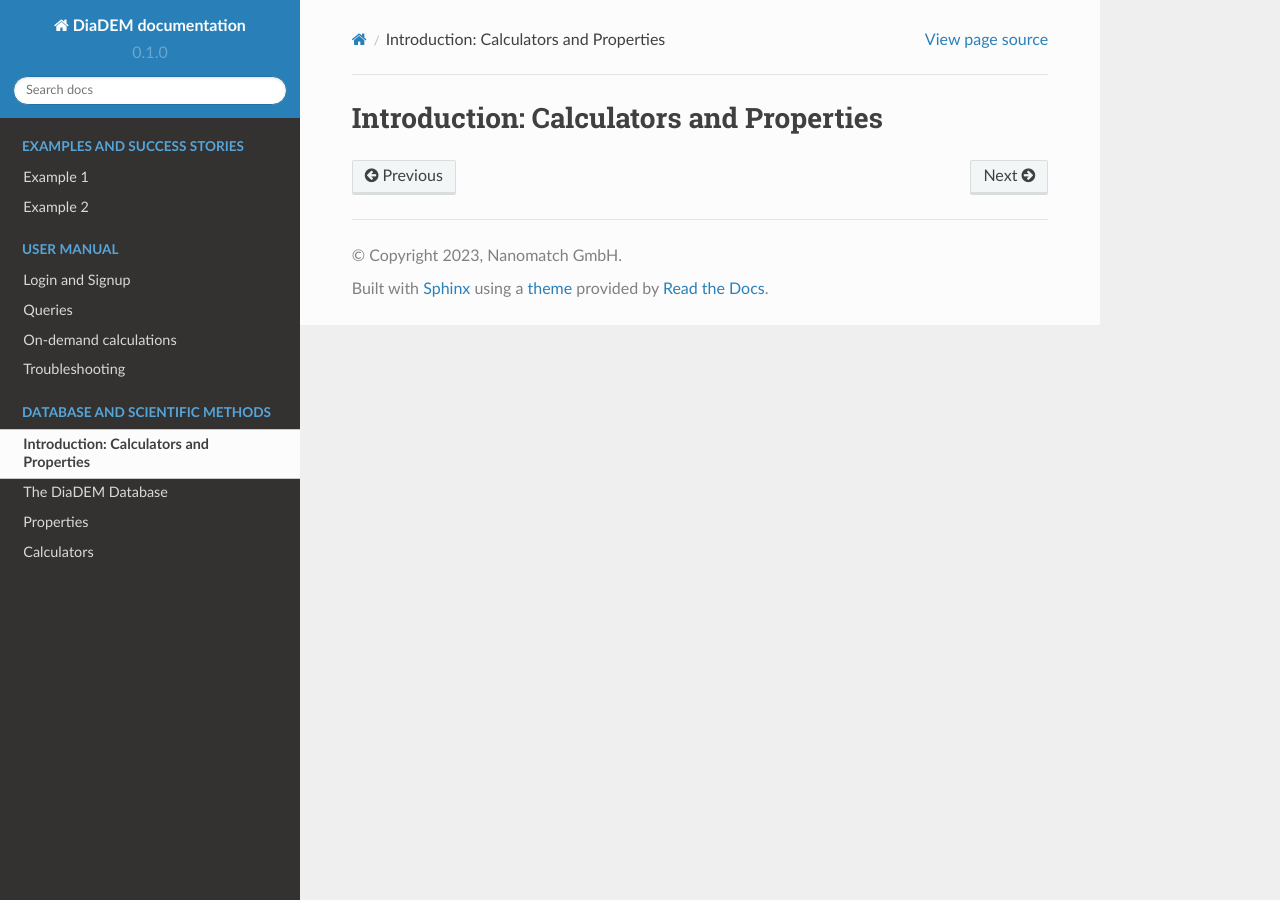
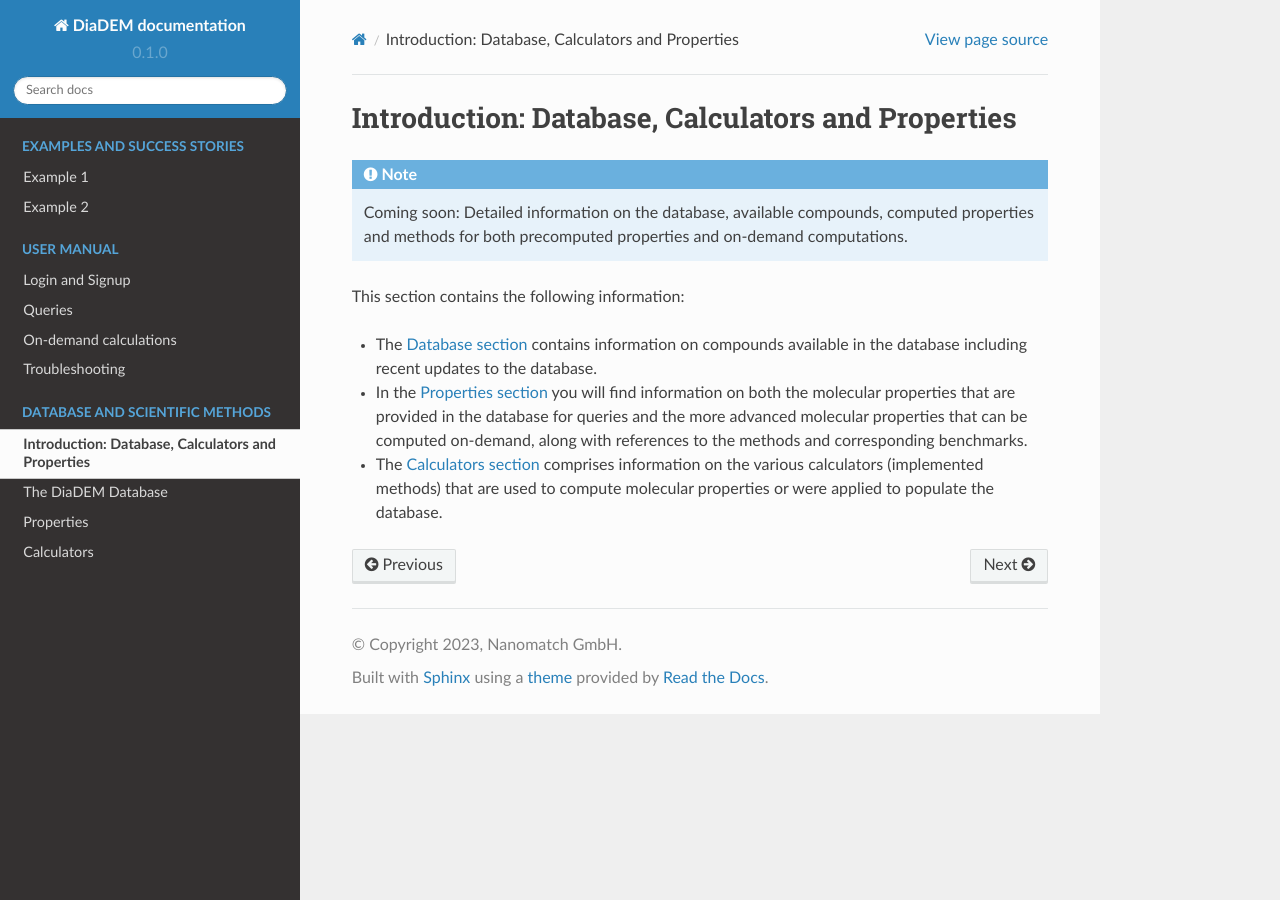
Before and after one commit to diadem-platform/diadem-docs, a Sphinx documentation site: the page built from docs/source/science/index.rst, in a window 1280 px wide. Built offline with Sphinx 7.4.7 and the Read the Docs theme 2.0.0, drawn with Linux system fonts in a browser that asks for light colours.

Commit message:
included first content to illustrate how NM envisions the documentation

```diff
--- a/docs/source/science/database.rst
+++ b/docs/source/science/database.rst
@@ -1,2 +1,4 @@
+.. _science_database:
+
 The DiaDEM Database
 ====================
--- a/docs/source/science/index.rst
+++ b/docs/source/science/index.rst
@@ -1,2 +1,12 @@
-Introduction: Calculators and Properties
+Introduction: Database, Calculators and Properties
 ========================================
+
+.. note::
+
+    Coming soon: Detailed information on the database, available compounds, computed properties and methods for both precomputed properties and on-demand computations.
+
+This section contains the following information:
+
+- The :ref:`Database section <science_database>` contains information on compounds available in the database including recent updates to the database.
+- In the :ref:`Properties section <science_properties>` you will find information on both the molecular properties that are provided in the database for queries and the more advanced molecular properties that can be computed on-demand, along with references to the methods and corresponding benchmarks.
+- The :ref:`Calculators section <science_calculators>` comprises information on the various calculators (implemented methods) that are used to compute molecular properties or were applied to populate the database.
```
Also changed, not shown: docs/source/science/calculators/index.rst (+11 -1 lines), docs/source/science/properties/index.rst (+11 -1 lines).
